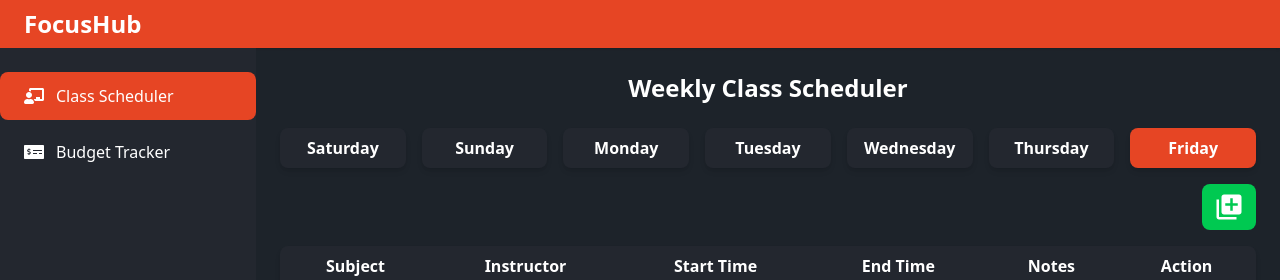
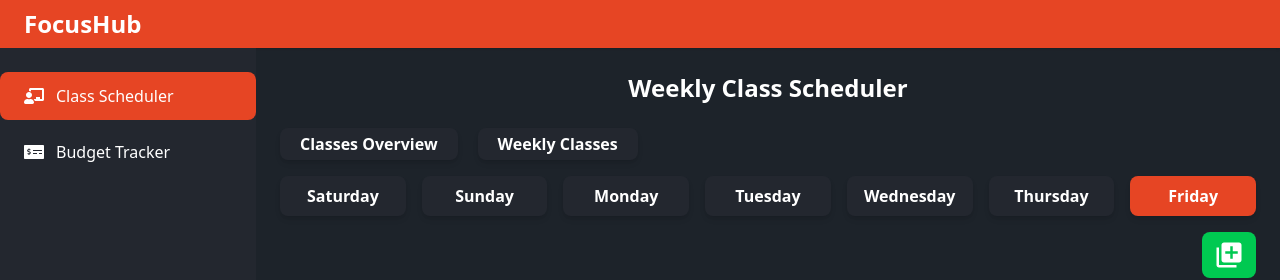
Before and after one commit to mdshakibsami/FocusHub, a React (Vite) app in the folder Client/: page /class-scheduler/friday in a window 1280 px wide. Shown: the top 280 px of the page. Built offline with nearby package versions, Linux system fonts and the light colour scheme; no server answers.

Commit message:
Add ClassOverview component and update routing; enhance ClassScheduler with navigation links for overview and weekly classes

```diff
--- /dev/null
+++ b/Client/src/components/dashboard/ClassScheduler/ClassOverview.jsx
@@ -0,0 +1,11 @@
+import React from 'react';
+
+const ClassOverview = () => {
+    return (
+        <div>
+            Overview
+        </div>
+    );
+};
+
+export default ClassOverview;
--- a/Client/src/components/dashboard/ClassScheduler/ClassScheduler.jsx
+++ b/Client/src/components/dashboard/ClassScheduler/ClassScheduler.jsx
@@ -1,14 +1,4 @@
 import { NavLink, Outlet } from "react-router";
-
-const daysOfWeek = [
-  "Saturday",
-  "Sunday",
-  "Monday",
-  "Tuesday",
-  "Wednesday",
-  "Thursday",
-  "Friday",
-];
 
 const ClassScheduler = () => {
   return (
@@ -16,24 +6,22 @@ const ClassScheduler = () => {
       <h2 className="text-2xl font-bold mb-6 text-center">
         Weekly Class Scheduler
       </h2>
-      <div className="grid grid-cols-2 sm:grid-cols-3 md:grid-cols-7 gap-4 mx-auto">
-        {daysOfWeek.map((day) => (
-          <NavLink
-            key={day}
-            to={`/class-scheduler/${day.toLowerCase()}`}
-            className={({ isActive }) =>
-              `block px-4 py-2 rounded-lg text-center font-semibold transition-colors shadow-md ${
+      <div className="my-4 flex gap-5  ">
+        <NavLink  className={({ isActive }) =>
+              `block px-5 py-1 rounded-lg text-center font-semibold transition-colors shadow-md ${
                 isActive
-                  ? "bg-[#e64524] text-white"
+                  ? "bg-green-500 text-white"
                   : "bg-[#23272F] text-white hover:bg-[#2C394B]"
               }`
-            }
-          >
-            {day}
-          </NavLink>
-        ))}
+            } to={"/class-scheduler/overview"}>Classes Overview</NavLink>
+        <NavLink  className={({ isActive }) =>
+              `block px-5 py-1 rounded-lg text-center font-semibold transition-colors shadow-md ${
+                isActive
+                  ? "bg-green-500 text-white"
+                  : "bg-[#23272F] text-white hover:bg-[#2C394B]"
+              }`
+            } to={"/class-scheduler/saturday"}>Weekly Classes</NavLink>
       </div>
-
       <Outlet></Outlet>
     </div>
   );
--- a/Client/src/components/dashboard/ClassScheduler/EachClass.jsx
+++ b/Client/src/components/dashboard/ClassScheduler/EachClass.jsx
@@ -1,5 +1,5 @@
 import React, { useEffect, useState } from "react";
-import { useParams } from "react-router";
+import { NavLink, useParams } from "react-router";
 import Swal from "sweetalert2";
 import { useForm } from "react-hook-form";
 import { z } from "zod";
@@ -32,6 +32,15 @@ const EachClass = () => {
   const selectedDay = params.day;
   const [classes, setClasses] = useState([]);
   const [selectedClass, setSelectedClass] = useState(null);
+  const daysOfWeek = [
+    "Saturday",
+    "Sunday",
+    "Monday",
+    "Tuesday",
+    "Wednesday",
+    "Thursday",
+    "Friday",
+  ];
 
   const [showModal, setShowModal] = useState(false);
   const {
@@ -195,6 +204,23 @@ const EachClass = () => {
 
   return (
     <>
+      <div className="grid grid-cols-2 sm:grid-cols-3 md:grid-cols-7 gap-4 mx-auto">
+        {daysOfWeek.map((day) => (
+          <NavLink
+            key={day}
+            to={`/class-scheduler/${day.toLowerCase()}`}
+            className={({ isActive }) =>
+              `block px-4 py-2 rounded-lg text-center font-semibold transition-colors shadow-md ${
+                isActive
+                  ? "bg-[#e64524] text-white"
+                  : "bg-[#23272F] text-white hover:bg-[#2C394B]"
+              }`
+            }
+          >
+            {day}
+          </NavLink>
+        ))}
+      </div>
       <div className="flex justify-end ">
         <button
           className="py-2 px-3 bg-green-500 rounded-lg my-4 hover:bg-[#2C394B] "
@@ -311,7 +337,8 @@ const EachClass = () => {
             classes.map((cls) => (
               <tr
                 key={cls._id}
-                className={`border-b border-gray-700  bg-[${cls.color}]`}
+                className={`border-b border-gray-700`}
+                style={{ backgroundColor: cls.color }}
               >
                 <td className="py-2 px-4 text-center text-white">
                   {cls.subject}
--- a/Client/src/router/router.jsx
+++ b/Client/src/router/router.jsx
@@ -8,6 +8,7 @@ import DashboardHome from "../components/dashboard/Home/DashboardHome";
 import ClassScheduler from "../components/dashboard/ClassScheduler/ClassScheduler";
 import BudgetTracker from "../components/dashboard/BudgetTracker/BudgetTracker";
 import EachClass from "../components/dashboard/ClassScheduler/EachClass";
+import ClassOverview from "../components/dashboard/ClassScheduler/ClassOverview";
 
 export const router = createBrowserRouter([
   {
@@ -25,6 +26,14 @@ export const router = createBrowserRouter([
             path: "/class-scheduler",
             Component: ClassScheduler,
             children: [
+              {
+                index: true,
+                Component: ClassOverview,
+              },
+              {
+                path: "/class-scheduler/overview",
+                Component: ClassOverview,
+              },
               {
                 path: "/class-scheduler/:day",
                 Component: EachClass,
```
